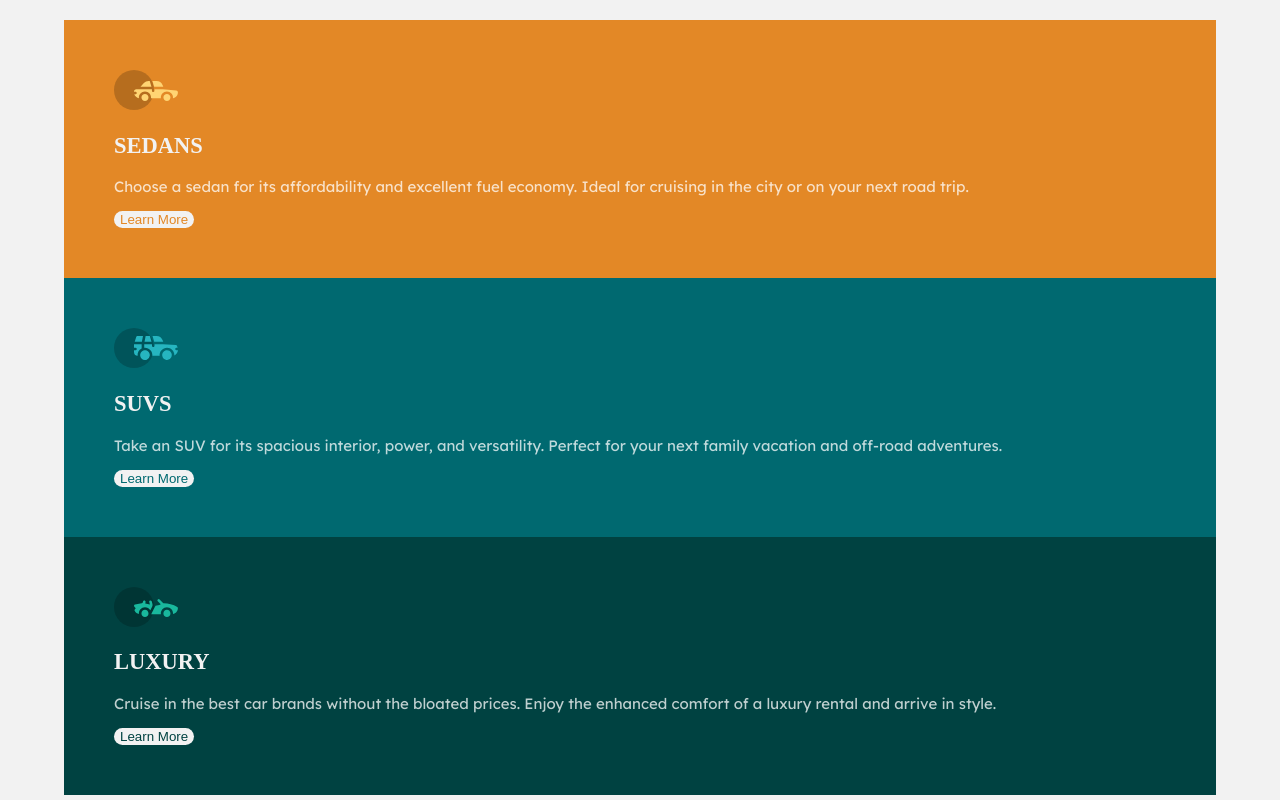
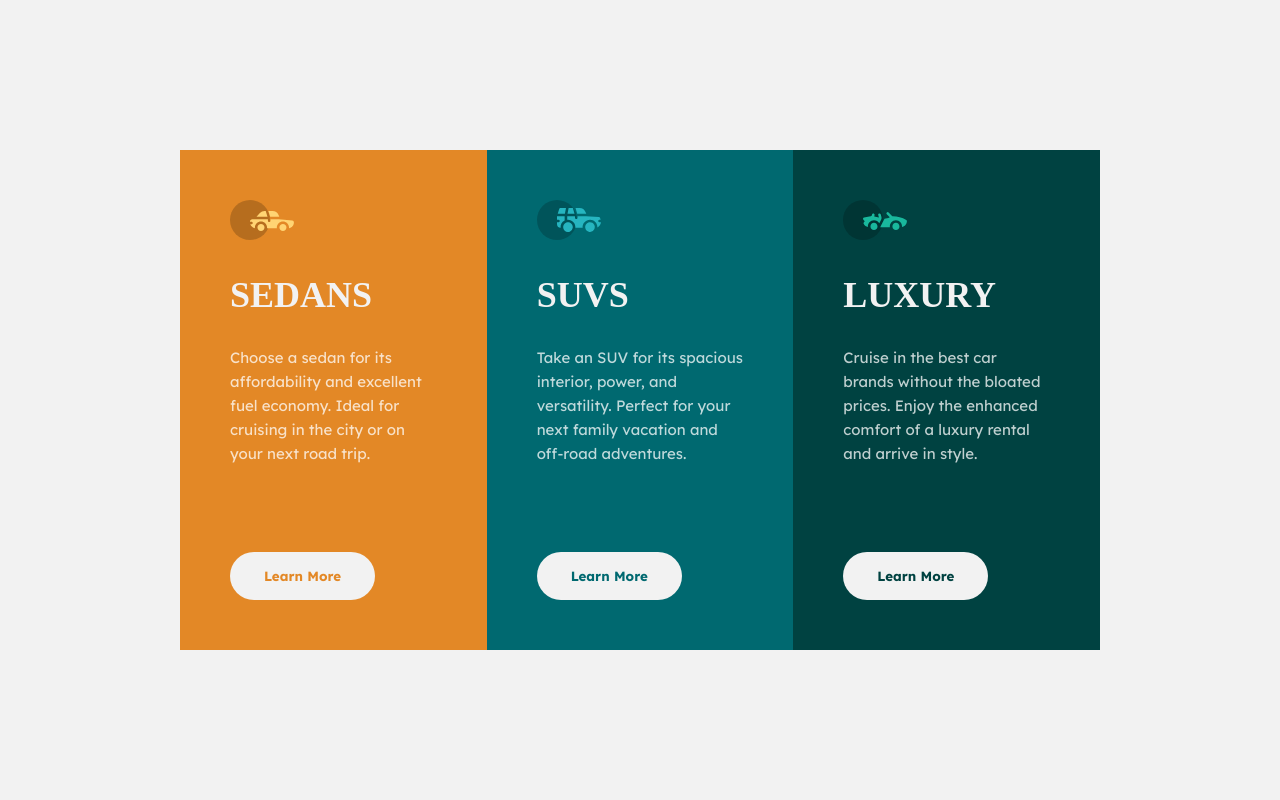
Before and after one commit to h3cat3/3-column-preview-card-component-main, a plain HTML site: page index.html in a window 1280 px wide. Drawn offline with Linux system fonts and the light colour scheme; a web font is replaced by a local one.

Commit message:
3 column preview
final

```diff
--- /dev/null
+++ b/BigScreen.css
@@ -0,0 +1,7 @@
+@media (min-width: 901px) {
+    .card {
+        flex-direction: row;
+        width: 920px;
+        height: 500px;
+    }
+}
--- a/index.html
+++ b/index.html
@@ -7,6 +7,7 @@
 
   <link rel="icon" type="image/png" sizes="32x32" href="./images/favicon-32x32.png">
   <link rel="stylesheet" href="styles.css">
+  <link  href="BigScreen.css" rel="stylesheet" media="(min-width: 901px)">
 
   <title>Frontend Mentor | 3-column preview card component</title>
 
@@ -19,7 +20,7 @@
       <h2 class="heading">Sedans</h2>
       <p class="text">Choose a sedan for its affordability and excellent fuel economy. Ideal for cruising in the city
         or on your next road trip.</p>
-      <button class="btn">Learn More</button>
+      <button type="button" class="btn">Learn More</button>
     </section>
 
     <section class="suvs">
@@ -27,7 +28,7 @@
       <h2 class="heading">SUVs</h2>
       <p class="text">Take an SUV for its spacious interior, power, and versatility. Perfect for your next family vacation
         and off-road adventures.</p>
-      <button class="btn">Learn More</button>
+      <button type="button"  class="btn">Learn More</button>
     </section>
 
   <section class="luxury">
--- a/styles.css
+++ b/styles.css
@@ -36,26 +36,45 @@ body {
 
     }
 .heading {
+    font-size: 2.25rem;
     font-family: 'Big Shoulders Display';
+    font-weight: 700;
     text-transform: uppercase;
     color: var(--Very-light-gray-background-headings-buttons);
 }
 .text {
+    line-height: 1.5rem;
     font-family: 'Lexend Deca';
+    font-weight: 400;
     color: var(--Transparent-white-paragraphs);
+    padding-bottom: 71px;
 }
 .btn {
+
     border: none;
     border-radius: 30px;
+    padding: 16px 34px;
     background-color: var(--Very-light-gray-background-headings-buttons);
+    font-family: 'Lexend Deca';
+    font-weight: 700;
+}
 
-}
 .sedan .btn {color: var(--Bright-orange);}
 .suvs .btn {color: var(--Dark-cyan);}
 .luxury .btn {color: var(--Very-dark-cyan);}
+
+.btn:hover {
+    border:4px solid var(--Very-light-gray-background-headings-buttons);
+    color: var(--Transparent-white-paragraphs);
+}
+.sedan .btn:hover {background-color: var(--Bright-orange);}
+.suvs .btn:hover {background-color: var(--Dark-cyan);}
+.luxury .btn:hover {background-color: var(--Very-dark-cyan);}
 
 .sedan {background-color: var(--Bright-orange);}
 .suvs {background-color: var(--Dark-cyan);}
 .luxury{background-color: var(--Very-dark-cyan);}
 
-.sedan, .suvs, .luxury {padding: 50px;}
+.sedan, .suvs, .luxury {
+    flex:1;padding: 50px;
+}
```
Also changed, not shown: screenshoot/Nest Hub Max-1738600763272.jpeg (added), screenshoot/iPhone SE-1738600640217.jpeg (added), 1 other file.
